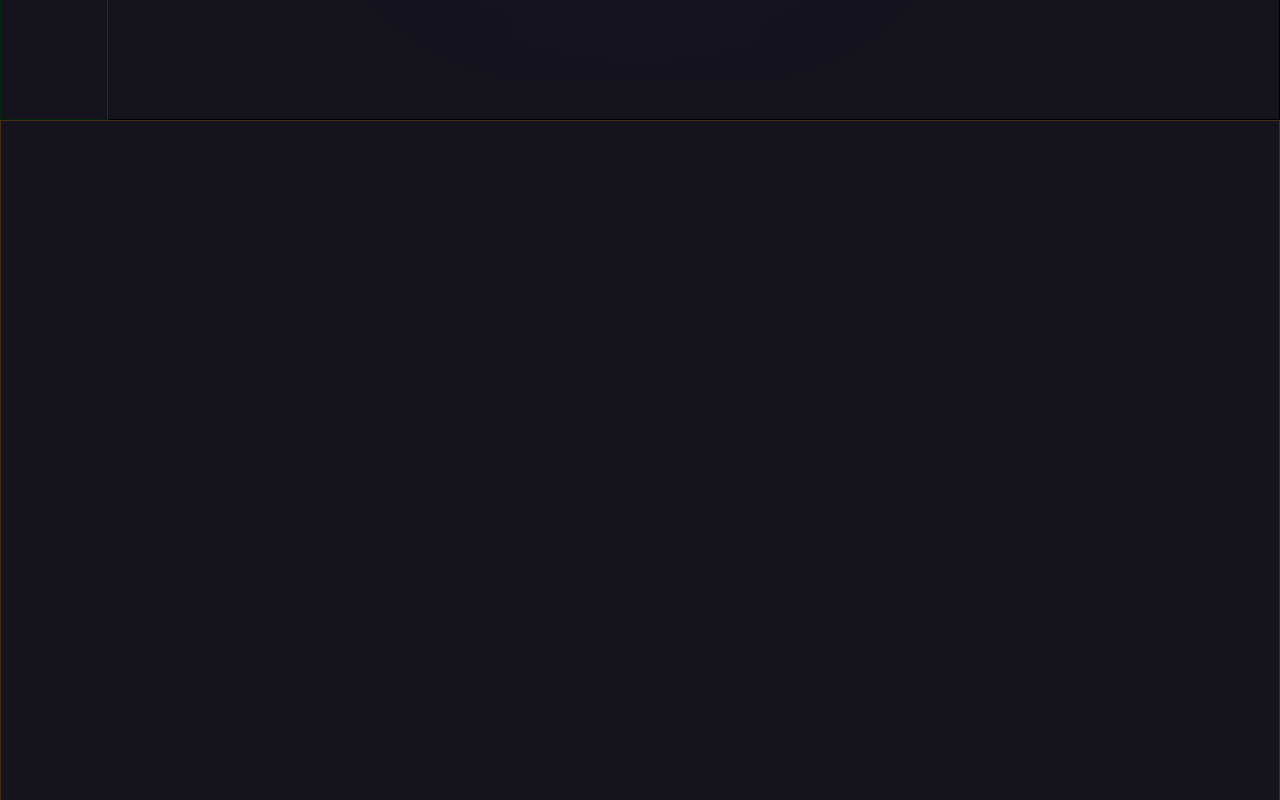
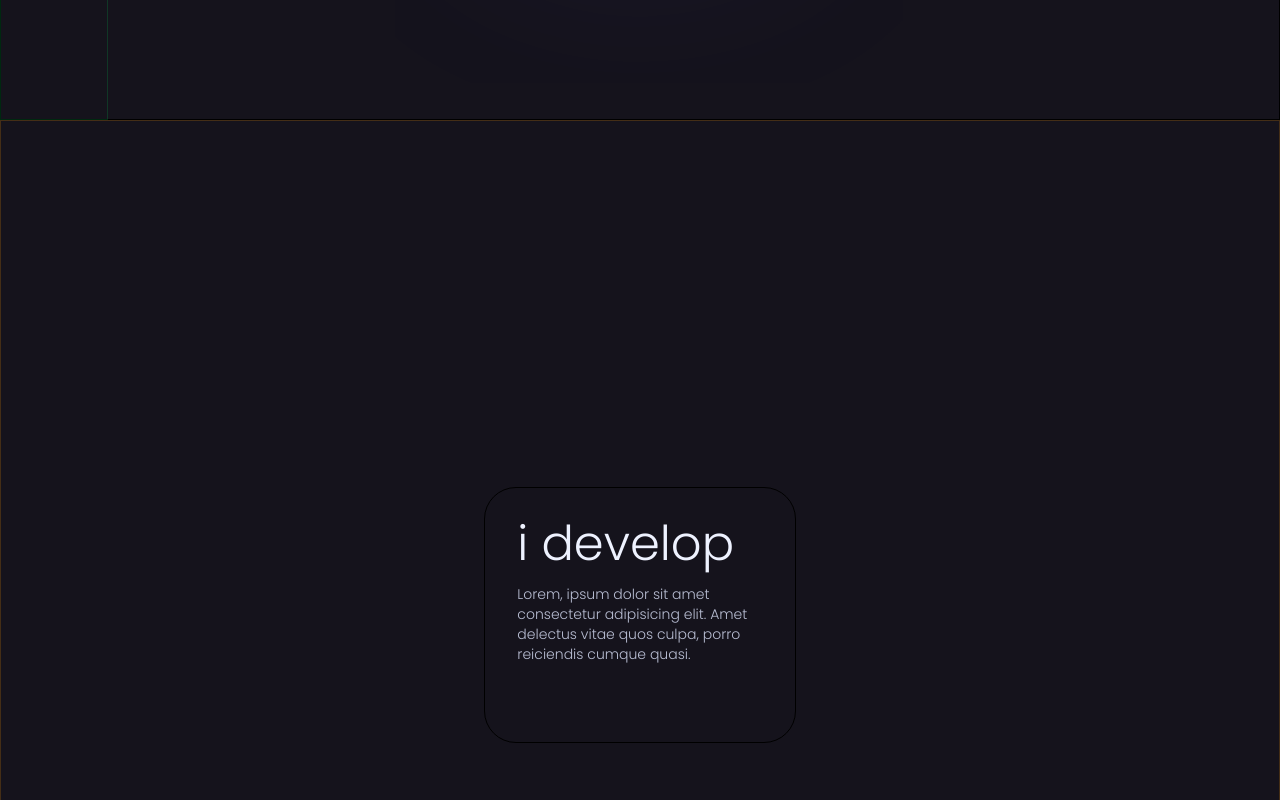
Before and after one commit to fwedwicc/FM-Portfolio-V2, a React (Vite) app: page / in a window 1280 px wide. Shown: the part 680-1480 px from the top of the page. Built offline with nearby package versions, Linux system fonts and the light colour scheme.

Commit message:
Refactor About component for improved animation triggers and layout; update CSS for better styling consistency

```diff
--- a/src/components/About.jsx
+++ b/src/components/About.jsx
@@ -30,7 +30,7 @@ const About = () => {
     // )
 
     gsap.fromTo(
-      '#box-1',
+      '#left-container',
       { x: -40, opacity: 0 },
       {
         x: 0,
@@ -38,7 +38,7 @@ const About = () => {
         ease: 'none',
         duration: 3,
         scrollTrigger: {
-          trigger: '#box-1',
+          trigger: '#left-container',
           scrub: 1,
           markers: false,
           start: 'top 110%',
@@ -47,7 +47,7 @@ const About = () => {
       }
     )
     gsap.fromTo(
-      '#box-2',
+      '#right-container',
       { x: 40, opacity: 0 },
       {
         x: 0,
@@ -55,7 +55,7 @@ const About = () => {
         ease: 'none',
         duration: 3,
         scrollTrigger: {
-          trigger: '#box-2',
+          trigger: '#right-container',
           scrub: 1,
           markers: false,
           start: 'top 110%',
@@ -67,19 +67,42 @@ const About = () => {
   }, [])
 
   return (
-    <section className='px-48 py-30 border border-amber-500/20' id='about'>
+    <section className='px-36 py-30 border border-amber-500/20' id='about'>
       <div className='grid grid-cols-3 p-3 gap-4'>
-        <div id='box-1' className='col-span-2 border py-24'>
+        <div id='left-container' className='col-span-2 border py-24'>
+          hello 1
+        </div>
+        <div id='right-container' className='border py-24'>
           hello
         </div>
-        <div id='box-2' className='border py-24'>
-          hello
+        {/* Container 3 */}
+        <div id='left-container' className='group bg-red-500 p-[1px] h-64 rounded-4xl'>
+          {/* Glow 3 - Inner */}
+          <div className='absolute w-14 h-[170%] bg-indigo-500 opacity-0 group-hover:opacity-90 blur-[5rem] -translate-y-1/2 top-1/2 left-[-9.5rem] transition-smooth'></div>
+          {/* Glow 3 - Outer */}
+          <div className='absolute w-10 h-[50%] bg-indigo-400 opacity-0 group-hover:opacity-90 blur-[2rem] -translate-y-1/2 top-1/2 left-[-9.5rem] transition-smooth'></div>
+          <div className='p-8 w-full h-full bg-gray-900 rounded-4xl'>
+            <div className='space-y-4'>
+              <h2>i design</h2>
+              <p>Lorem, ipsum dolor sit amet consectetur adipisicing elit. Amet delectus vitae quos culpa, porro reiciendis cumque quasi.</p>
+            </div>
+          </div>
         </div>
-        <div id='box-1' className='border py-24'>
-          hello
+        {/* Container 4 */}
+        <div className='border p-8 h-64 rounded-4xl'>
+          {/*  */}
+          <div className='space-y-4'>
+            <h2>i develop</h2>
+            <p>Lorem, ipsum dolor sit amet consectetur adipisicing elit. Amet delectus vitae quos culpa, porro reiciendis cumque quasi.</p>
+          </div>
         </div>
-        <div id='box-2' className='col-span-2 border py-24'>
-          hello
+        {/* Container 5 */}
+        <div id='right-container' className='border p-8 h-64 rounded-4xl'>
+          {/*  */}
+          <div className='space-y-4'>
+            <h2>beyond field</h2>
+            <p>Lorem, ipsum dolor sit amet consectetur adipisicing elit. Amet delectus vitae quos culpa, porro reiciendis cumque quasi.</p>
+          </div>
         </div>
       </div>
     </section>
--- a/src/index.css
+++ b/src/index.css
@@ -1,34 +1,26 @@
 @import "tailwindcss";
 
+/* ---------------- Base Styles ---------------- */
 @font-face {
   font-family: "Poppins";
-  src: url("/fonts/Poppins-Regular.ttf") format("truetype");
+  src: url("/fonts/Poppins-Light.ttf") format("truetype");
   font-weight: auto;
   font-style: normal;
 }
-
 body {
   @apply bg-[#15131C] overflow-x-hidden;
   font-family: "Poppins", sans-serif;
 }
-
-@keyframes spin-slow-gradient {
-  0% {
-    transform: rotate(0deg);
-  }
-  100% {
-    transform: rotate(360deg);
-  }
+p {
+  @apply text-indigo-100/80 text-sm;
 }
-
-.animate-spin-gradient {
-  animation: spin-slow-gradient 8s linear infinite;
+h2 {
+  @apply text-5xl text-indigo-50;
 }
-
-/* Smooth Transition */
 .transition-smooth {
   @apply transition-all duration-300 ease-in-out;
 }
+/* ---------------- // Base Styles ---------------- */
 
 /* ---------------- Hero ---------------- */
 #hero-logo {
@@ -40,4 +32,18 @@ h1 {
   -webkit-background-clip: text;
   -webkit-text-fill-color: transparent;
 }
-/* ---------------- Hero ---------------- */
+/* ---------------- // Hero ---------------- */
+
+/* ---------------- Testing ---------------- */
+@keyframes spin-slow-gradient {
+  0% {
+    transform: rotate(0deg);
+  }
+  100% {
+    transform: rotate(360deg);
+  }
+}
+.animate-spin-gradient {
+  animation: spin-slow-gradient 8s linear infinite;
+}
+/* ---------------- // Testing ---------------- */
```
